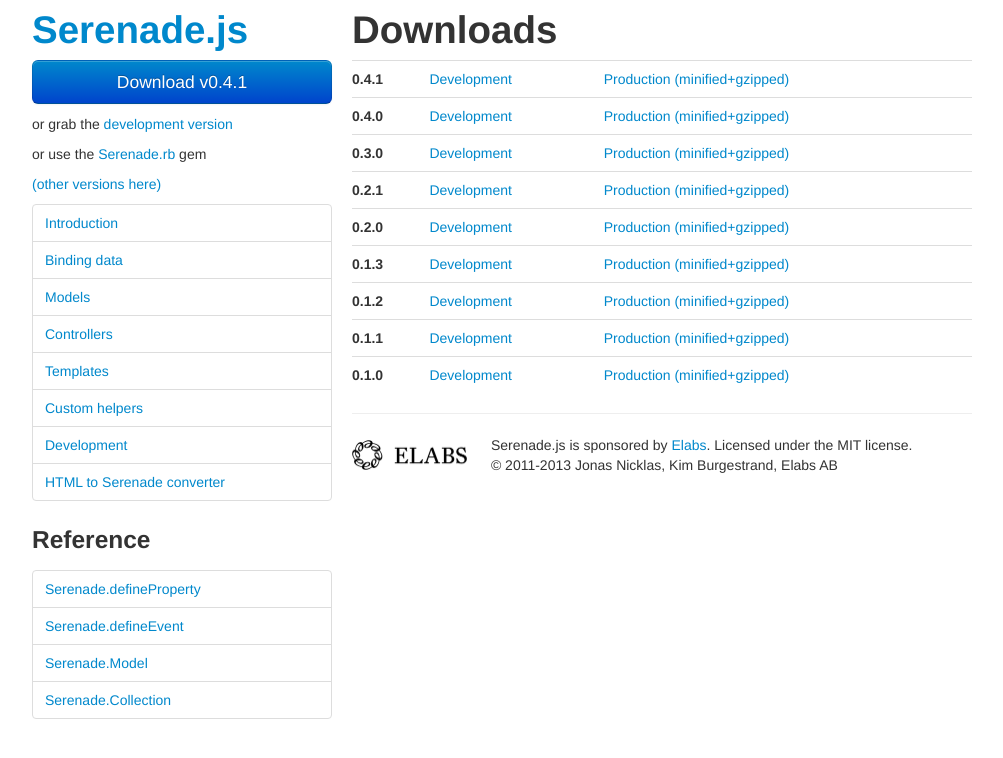
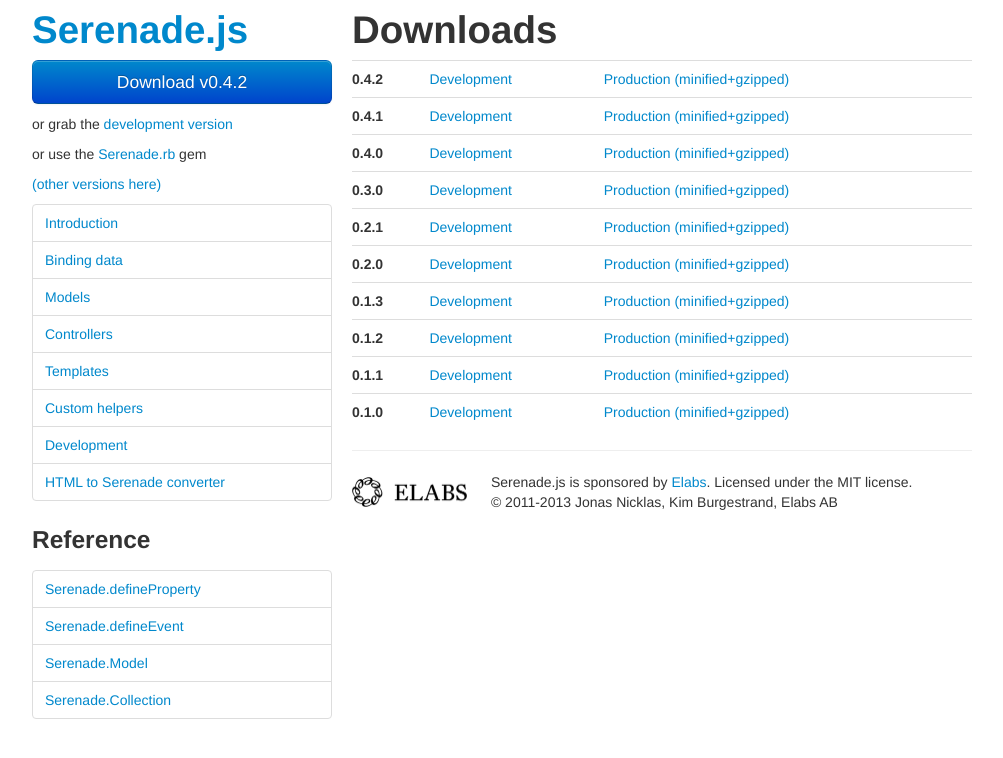
Before and after one commit to varvet/serenade.js, a Jekyll site: the page built from downloads.html, in a window 1280 px wide. Shown: the top 758 px of the page, without its empty margins (138-1141 px from the left). Built offline with Jekyll 4.4.1, drawn with Linux system fonts in a browser that asks for light colours; Markdown is read by kramdown in place of the engine named in the settings.

```diff
--- a/_config.yml
+++ b/_config.yml
@@ -29,8 +29,9 @@ reference:
   - title: "Serenade.Collection"
     url: "/reference/collection.html"
 version:
+  - 0.4.2
+oldVersions:
   - 0.4.1
-oldVersions:
   - 0.4.0
   - 0.3.0
   - 0.2.1
```
